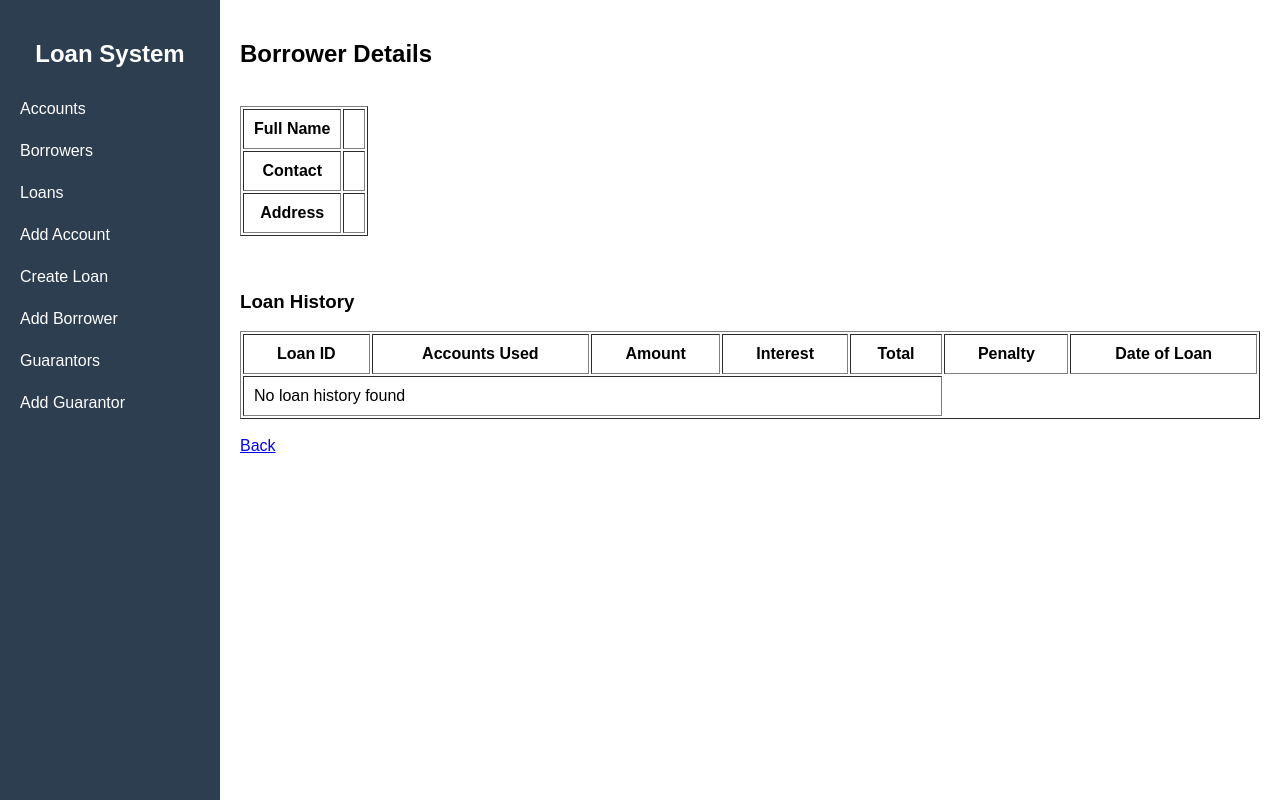
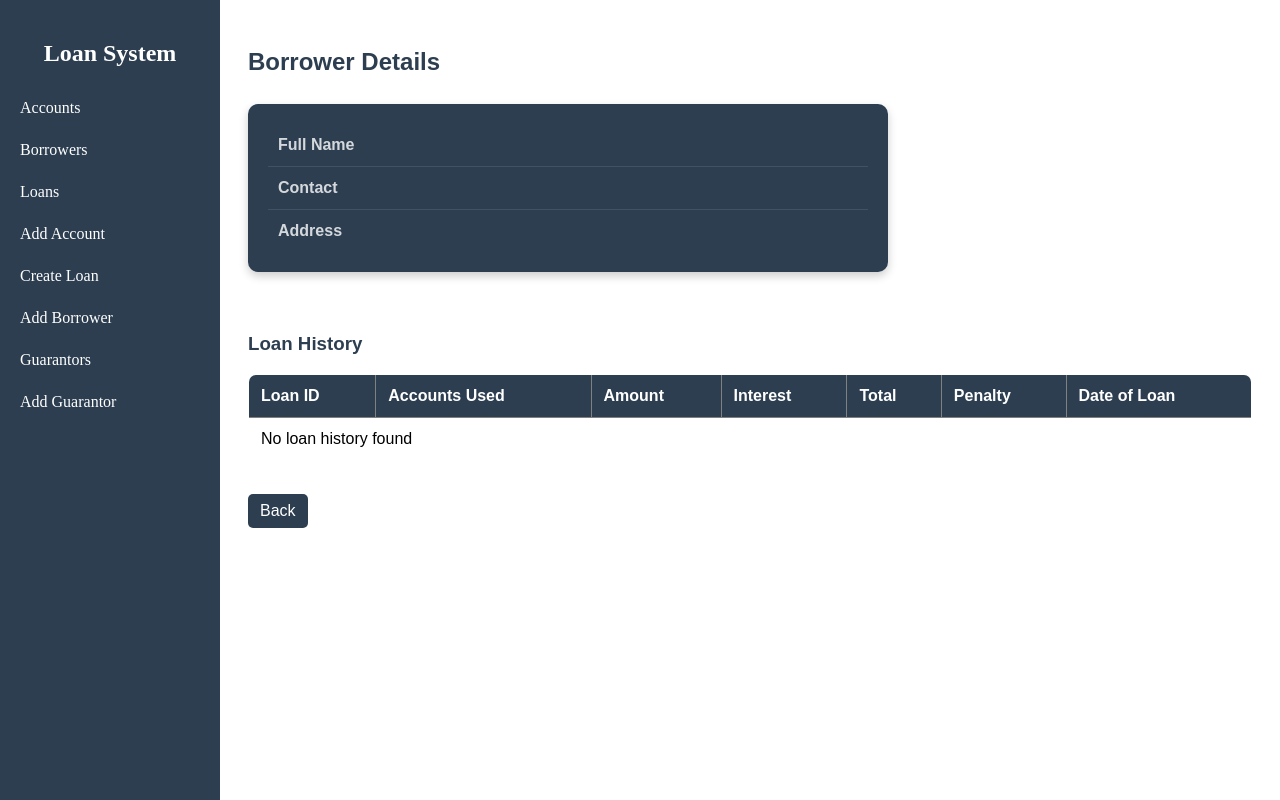
Before and after one commit to Marldhn/LoanManagement, a PHP site: page /details.php in a window 1280 px wide. Run offline with PHP 8.4, Linux system fonts and the light colour scheme; data that the repository does not hold is empty.

Commit message:
CssBorrower

```diff
--- a/app/controllers/BorrowerController.php
+++ b/app/controllers/BorrowerController.php
@@ -18,7 +18,7 @@ class BorrowerController {
 
     public function index() {
 
-        $borrowers = $this->borrower->getAll();
+       $borrowers = $this->borrower->getAllWithTotals();
 
         require "../app/views/borrowers/index.php";
     }
--- a/app/views/borrowers/details.php
+++ b/app/views/borrowers/details.php
@@ -1,33 +1,121 @@
 <?php include __DIR__ . "/../layouts/sidebar.php"; ?>
+
+<style>
+
+.borrower-card {
+    background: #2c3e50;
+    color: white;
+    padding: 20px;
+    border-radius: 10px;
+    width: 100%;
+    max-width: 600px;
+    box-shadow: 0 4px 10px rgba(0,0,0,0.2);
+}
+
+.borrower-card .row {
+    display: flex;
+    justify-content: space-between;
+    padding: 12px 10px;
+    border-bottom: 1px solid rgba(255,255,255,0.1);
+}
+
+.borrower-card .row:last-child {
+    border-bottom: none;
+}
+
+.borrower-card .label {
+    font-weight: bold;
+    opacity: 0.8;
+}
+
+.borrower-card .value {
+    font-weight: 500;
+}
+
+.details-page {
+    font-family: Arial, sans-serif;
+    color: #2c3e50;
+}
+
+.details-page h2 {
+    margin-bottom: 10px;
+}
+
+.details-page h3 {
+    margin-top: 25px;
+}
+
+/* Tables */
+table {
+    width: 100%;
+    border-collapse: collapse;
+    background: white;
+    border-radius: 8px;
+    overflow: hidden;
+}
+
+table th {
+    background: #2c3e50;
+    color: white;
+    padding: 12px;
+    text-align: left;
+}
+
+table td {
+    padding: 12px;
+    border-bottom: 1px solid #eee;
+}
+
+table tr:hover {
+    background: #f8f9fa;
+}
+
+/* Button link */
+.back-btn {
+    display: inline-block;
+    margin-top: 15px;
+    padding: 8px 12px;
+    background: #2c3e50;
+    color: white;
+    text-decoration: none;
+    border-radius: 5px;
+}
+
+.back-btn:hover {
+    background: #34495e;
+}
+</style>
+
+<div class="details-page">
 
 <h2>Borrower Details</h2>
 
 <br>
 
-<table border="1" cellpadding="10">
+<div class="borrower-card">
 
-    <tr>
-        <th>Full Name</th>
-        <td><?= $borrower['fullname'] ?></td>
-    </tr>
+    <div class="row">
+        <span class="label">Full Name</span>
+        <span class="value"><?= htmlspecialchars($borrower['fullname']) ?></span>
+    </div>
 
-    <tr>
-        <th>Contact</th>
-        <td><?= $borrower['contact'] ?></td>
-    </tr>
+    <div class="row">
+        <span class="label">Contact</span>
+        <span class="value"><?= htmlspecialchars($borrower['contact']) ?></span>
+    </div>
 
-    <tr>
-        <th>Address</th>
-        <td><?= $borrower['address'] ?></td>
-    </tr>
+    <div class="row">
+        <span class="label">Address</span>
+        <span class="value"><?= htmlspecialchars($borrower['address']) ?></span>
+    </div>
 
-</table>
+</div>
 
 <br><br>
 
 <h3>Loan History</h3>
 
-<table border="1" cellpadding="10" width="100%">
+<table border="1" cellpadding="10">
 
     <tr>
         <th>Loan ID</th>
@@ -44,7 +132,6 @@
         <?php foreach ($loans as $loan): ?>
 
         <tr>
-
             <td><?= $loan['id'] ?></td>
 
             <td><?= $loan['account_names'] ?></td>
@@ -55,10 +142,9 @@
 
             <td>₱<?= number_format($loan['total'], 2) ?></td>
 
-    <td>₱<?= number_format($loan['total_penalty'], 2) ?></td>
+            <td>₱<?= number_format($loan['total_penalty'] ?? 0, 2) ?></td>
 
             <td><?= $loan['borrowed_date'] ?></td>
-
         </tr>
 
         <?php endforeach; ?>
@@ -66,9 +152,7 @@
     <?php else: ?>
 
         <tr>
-            <td colspan="5">
-                No loan history found
-            </td>
+            <td colspan="7">No loan history found</td>
         </tr>
 
     <?php endif; ?>
@@ -77,8 +161,10 @@
 
 <br>
 
-<a href="/LoanManagement/public/index.php?url=borrower/index">
+<a class="back-btn" href="/LoanManagement/public/index.php?url=borrower/index">
     Back
 </a>
 
+</div>
+
 <?php include __DIR__ . "/../layouts/footer.php"; ?>
--- a/app/views/layouts/sidebar.php
+++ b/app/views/layouts/sidebar.php
@@ -1,15 +1,14 @@
 <style>
-body {
-    margin: 0;
-    font-family: Arial;
-}
+/* =========================
+LOAN SYSTEM SIDEBAR (NAMESPACED)
+========================= */
 
-.wrapper {
+.ls-wrapper {
     display: flex;
 }
 
 /* Sidebar */
-.sidebar {
+.ls-sidebar {
     width: 220px;
     height: 100vh;
     background: #2c3e50;
@@ -20,33 +19,42 @@ body {
     padding-top: 20px;
 }
 
-.sidebar h2 {
+/* Title */
+.ls-sidebar h2 {
     text-align: center;
     margin-bottom: 20px;
 }
 
-.sidebar a {
+/* Links */
+.ls-sidebar a {
     display: block;
     color: white;
     padding: 12px 20px;
     text-decoration: none;
+    transition: 0.2s;
 }
 
-.sidebar a:hover {
+.ls-sidebar a:hover {
     background: #34495e;
 }
 
-/* Content */
-.content {
+/* Content area */
+.ls-content {
     margin-left: 220px;
     padding: 20px;
     width: 100%;
 }
+
+/* Optional selection fix */
+.ls-sidebar ::selection {
+    background: #34495e;
+    color: white;
+}
 </style>
 
-<div class="wrapper">
+<div class="ls-wrapper">
 
-    <div class="sidebar">
+    <div class="ls-sidebar">
         <h2>Loan System</h2>
 
         <a href="/LoanManagement/public/index.php?url=account/index">Accounts</a>
@@ -59,6 +67,4 @@ body {
         <a href="/LoanManagement/public/index.php?url=guarantor/create">Add Guarantor</a>
     </div>
 
-
-
-    <div class="content">
+    <div class="ls-content">
```
Also changed, not shown: app/models/Borrower.php (+33 -0 lines), app/views/borrowers/index.php (+157 -96 lines), public/assets/css/sidebar.css (added), 1 other file. Lines whose indentation alone changed are shown as unchanged.
